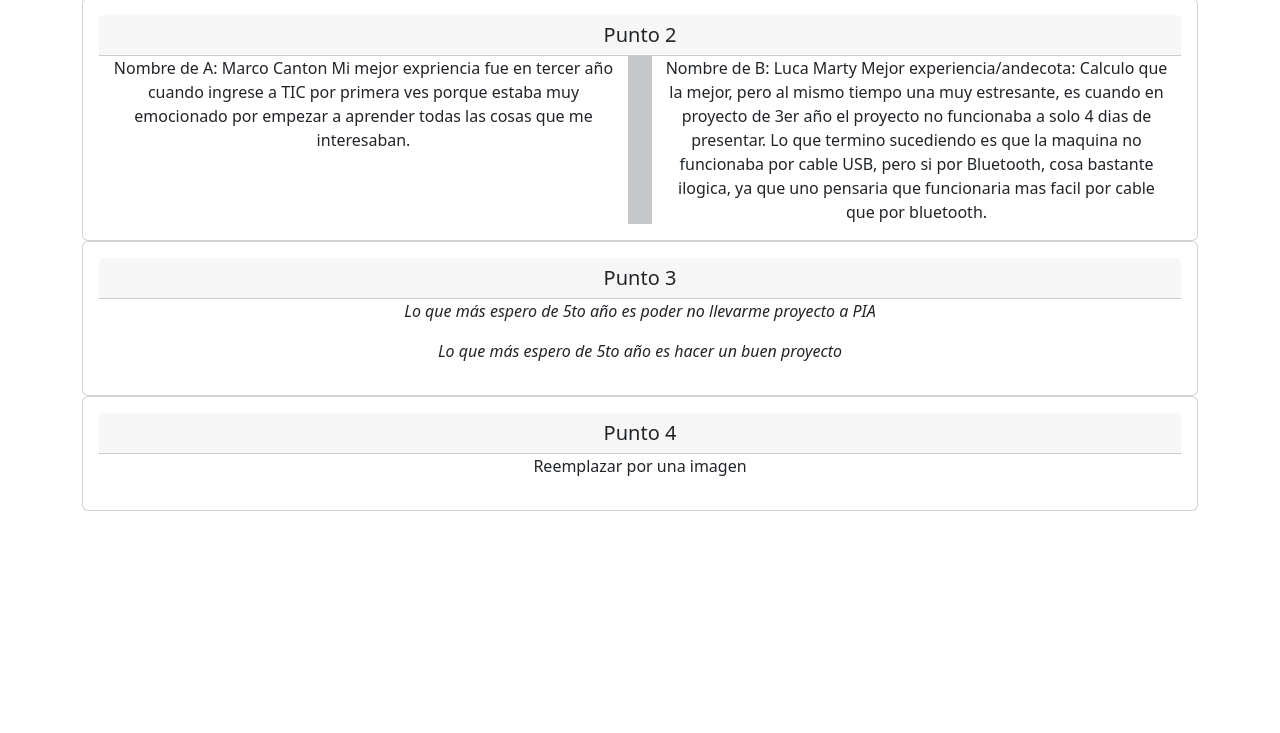
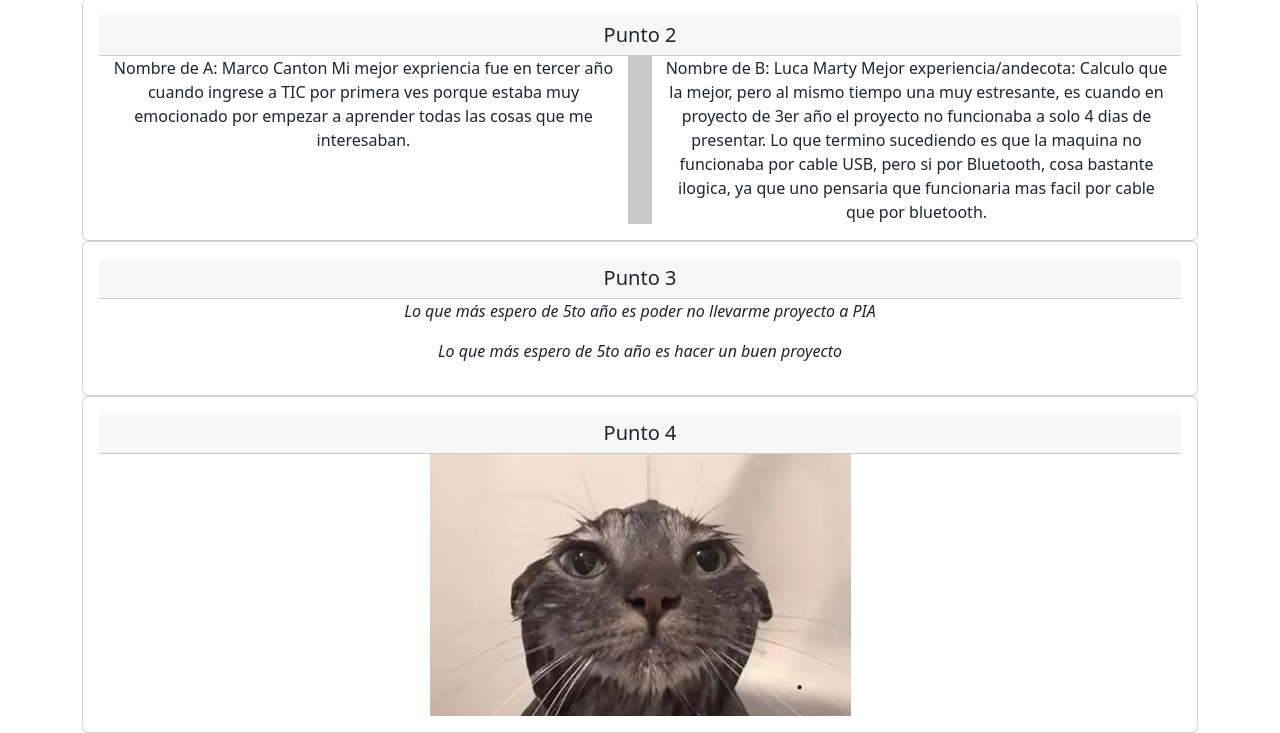
Before and after one commit to MarcoCanton1/PracticaGit, a plain HTML site: page index.html in a window 1280 px wide. Shown: the part 582-1315 px from the top of the page. Before the commit the page ends 1093 px from the top, so only its background shows below. Drawn offline with nearby package versions, Linux system fonts and the light colour scheme.

Commit message:
Punto 4 Branch principal integrante A

```diff
--- a/index.html
+++ b/index.html
@@ -113,7 +113,7 @@
       <div class="card">
         <div class="card-body">
         <h5 class="card-header">Punto 4</h5>
-        <p>Reemplazar por una imagen</p>
+        <img src="elfinal.jpg" alt="gato mojado">
         </div>
   </div>
     </div>
```
Also changed, not shown: elfinal.jpg (added).
